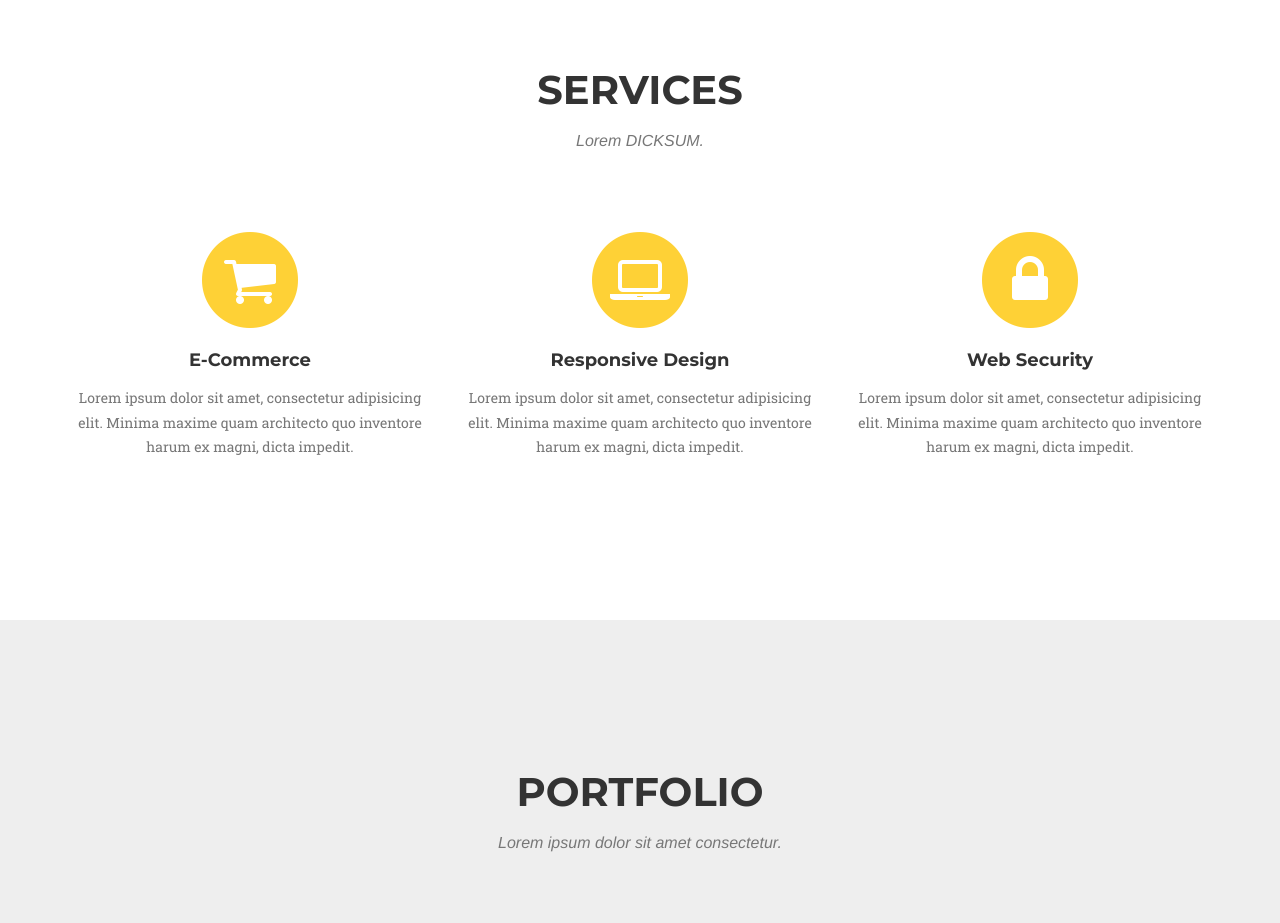
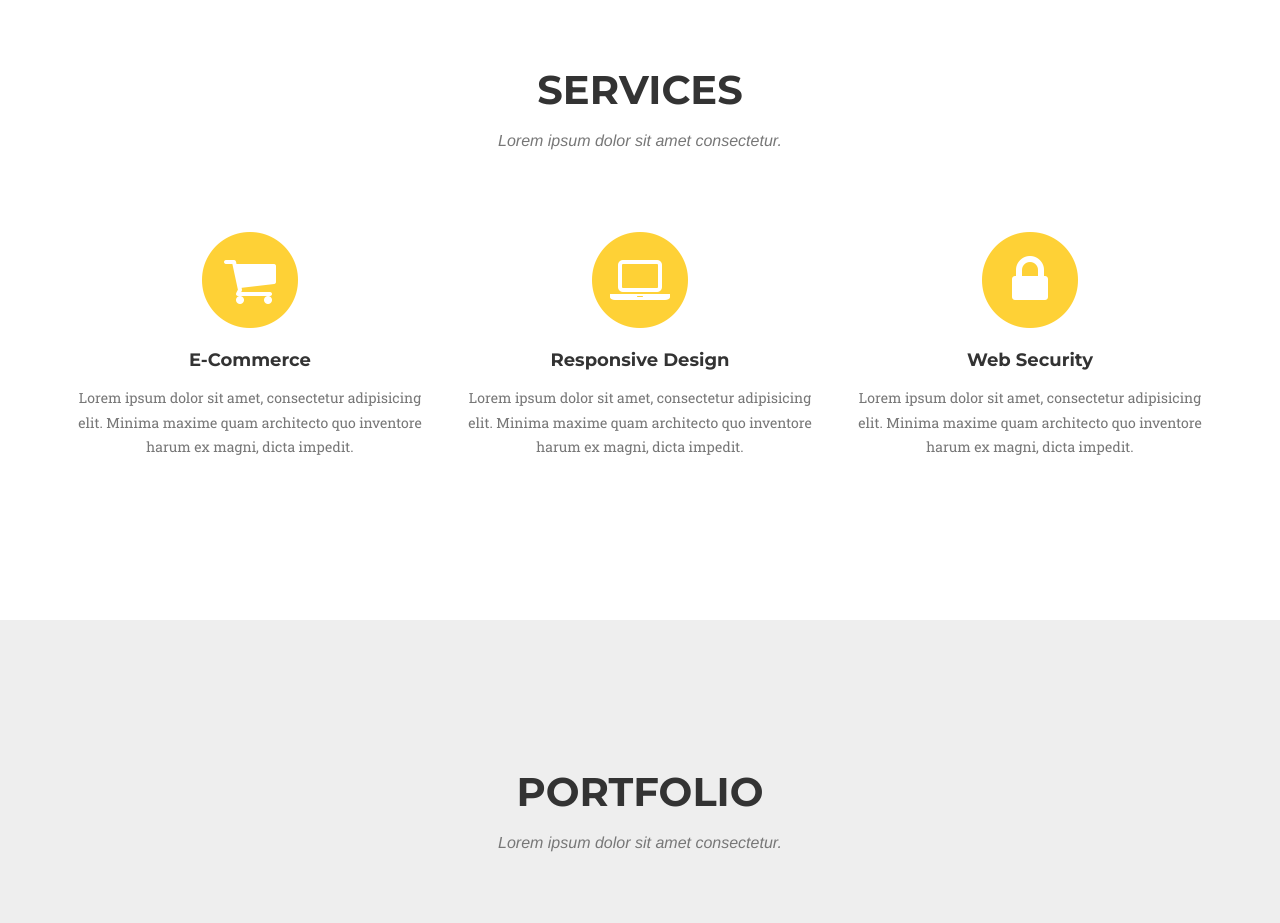
Before and after one commit to andrewvarmstrong/AndrewSITE, a website: page index.html in a window 1280 px wide. Shown: the part 840-1763 px from the top of the page. Drawn offline with nearby package versions, Linux system fonts and the light colour scheme; a web font is replaced by a local one.

Commit message:
Revert "DICK JOKE, big surprise."
This reverts commit d09e2469eb0389a380f0a607645e60834c8091d3.

```diff
--- a/index.html
+++ b/index.html
@@ -91,7 +91,7 @@
             <div class="row">
                 <div class="col-lg-12 text-center">
                     <h2 class="section-heading">Services</h2>
-                    <h3 class="section-subheading text-muted">Lorem DICKSUM.</h3>
+                    <h3 class="section-subheading text-muted">Lorem ipsum dolor sit amet consectetur.</h3>
                 </div>
             </div>
             <div class="row text-center">
```
